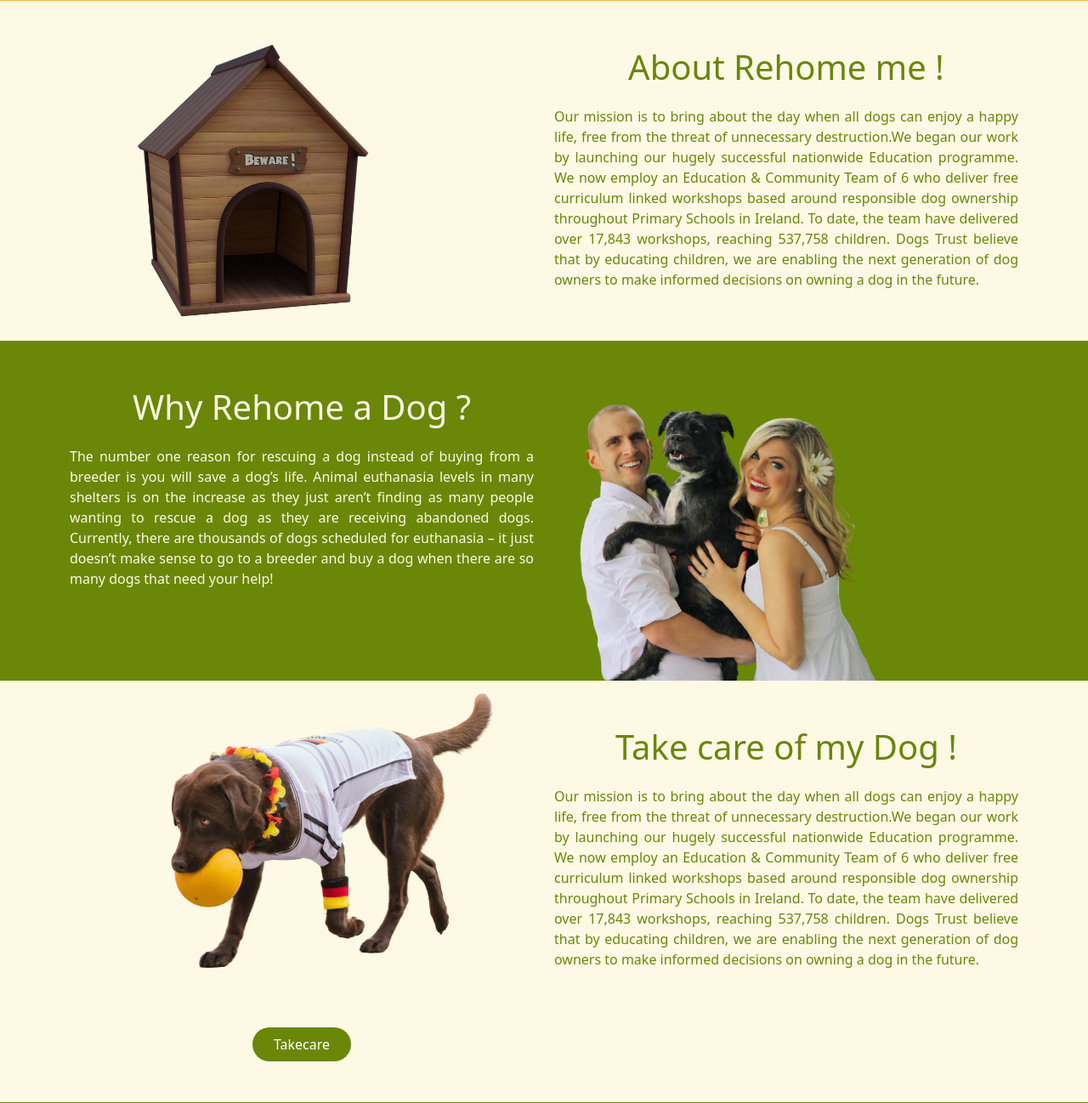
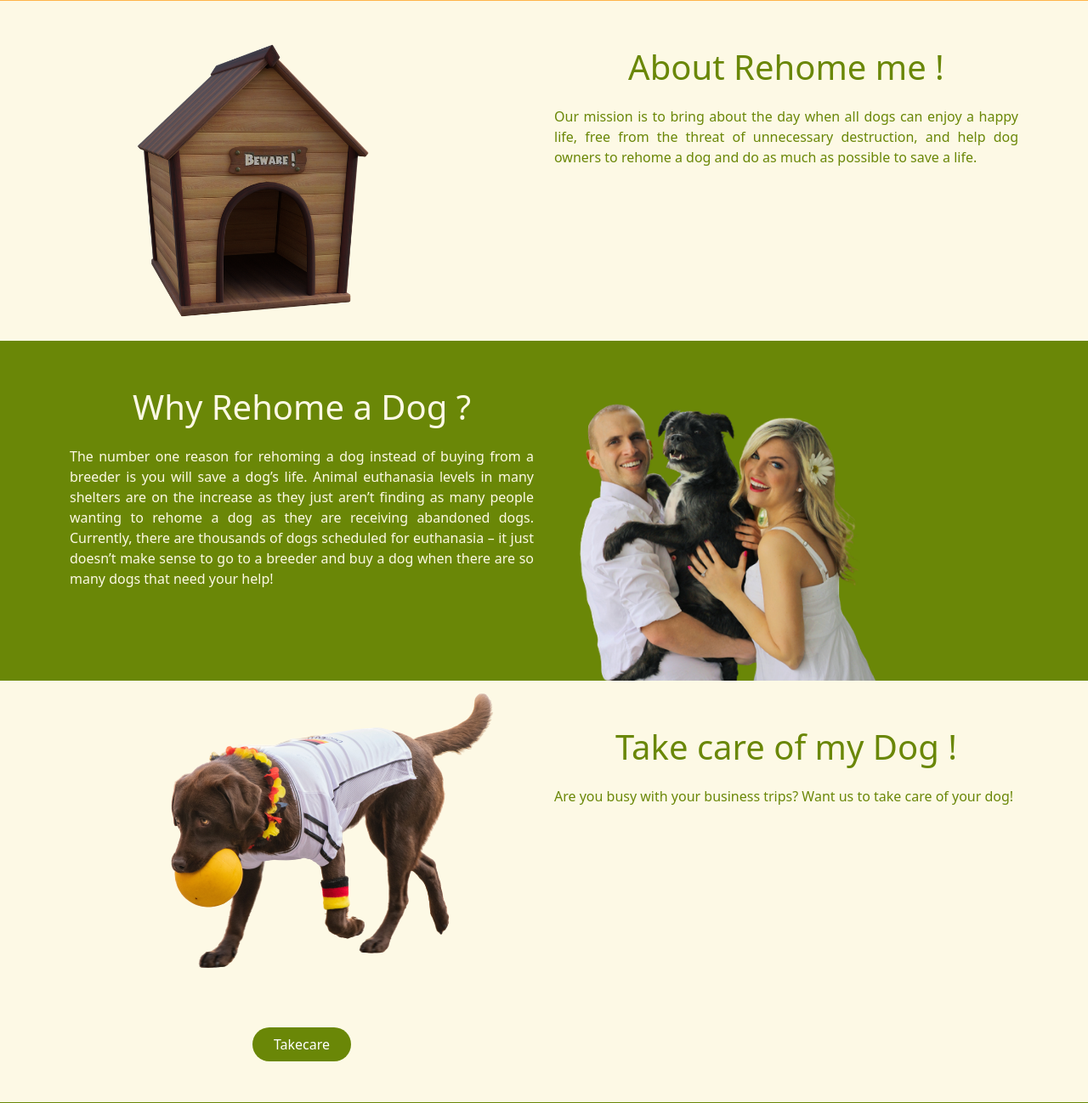
Before and after one commit to paarthvora03/Rehome-me--web-app, a Flask app: page / in a window 1280 px wide. Shown: the part 450-1748 px from the top of the page at 85% size. Run offline with Flask 2, Linux system fonts and the light colour scheme.

Commit message:
Update home.html

```diff
--- a/templates/home.html
+++ b/templates/home.html
@@ -32,13 +32,7 @@
           </div>
           <div class="col-md-6">
             <p class="About-tittle mt-5"> About Rehome me !</p>
-            <p class="About-text"> Our mission is to bring about the day when all dogs can enjoy a happy life, free from
-              the threat of unnecessary destruction.We began our work by launching our hugely successful nationwide
-              Education programme. We now employ an Education & Community Team of 6 who deliver free curriculum linked
-              workshops based around responsible dog ownership throughout Primary Schools in Ireland. To date, the team
-              have delivered over 17,843 workshops, reaching 537,758 children. Dogs Trust believe that by
-              educating children, we are enabling the next generation of dog owners to make informed decisions on owning a
-              dog in the future. </p>
+            <p class="About-text">Our mission is to bring about the day when all dogs can enjoy a happy life, free from the threat of unnecessary destruction, and help dog owners to rehome a dog and do as much as possible to save a life.</p>
           </div>
         </div>
       </div>
@@ -50,13 +44,7 @@
         <div class="row">
           <div class="col-sm-6">
             <p class="Rehome-tittle mt-5"> Why Rehome a Dog ?</p>
-            <p class="Rehome-text">The number one reason for rescuing a dog instead of buying from a breeder is you will
-              save a dog’s life.
-              Animal euthanasia levels in many shelters is on the increase as they just aren’t finding as many people
-              wanting to rescue a dog
-              as they are receiving abandoned dogs. Currently, there are thousands of dogs scheduled for euthanasia –
-              it just doesn’t make sense to go to a breeder and buy a dog when there are so many dogs that need your help!
-            </p>
+            <p class="Rehome-text">The number one reason for rehoming a dog instead of buying from a breeder is you will save a dog’s life. Animal euthanasia levels in many shelters are on the increase as they just aren’t finding as many people wanting to rehome a dog as they are receiving abandoned dogs. Currently, there are thousands of dogs scheduled for euthanasia – it just doesn’t make sense to go to a breeder and buy a dog when there are so many dogs that need your help!
           </div>
           <div class="col-sm-6 text-right">
             <img src="{{ url_for('static', filename='images/image 3.png') }}" class="img-fluid">
@@ -75,13 +63,7 @@
           </div>
           <div class="col-md-6">
             <p class="Takecare-tittle mt-5"> Take care of my Dog !</p>
-            <p class="Takecare-text"> Our mission is to bring about the day when all dogs can enjoy a happy life, free
-              from the threat of unnecessary destruction.We began our work by launching our hugely successful nationwide
-              Education programme. We now employ an Education & Community Team of 6 who deliver free curriculum linked
-              workshops based around responsible dog ownership throughout Primary Schools in Ireland. To date, the team
-              have delivered over 17,843 workshops, reaching 537,758 children. Dogs Trust believe that by
-              educating children, we are enabling the next generation of dog owners to make informed decisions on owning a
-              dog in the future. </p>
+            <p class="Takecare-text">Are you busy with your business trips? Want us to take care of your dog!</p>
           </div>
           <div class="col-sm-6 text-center mb-5">
             <a href="/take-care" class="btn btn-primary">Takecare</a>
```
